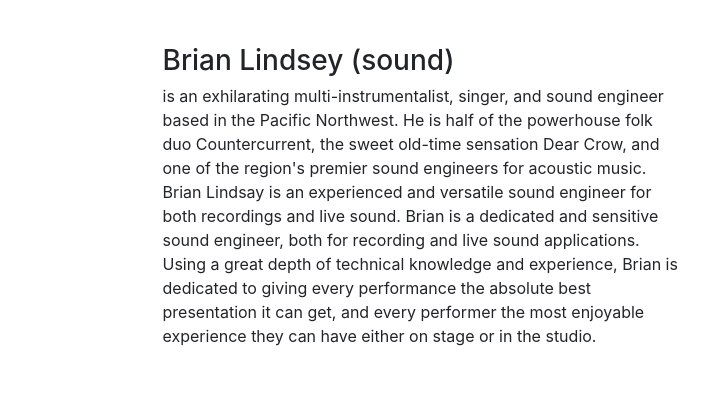
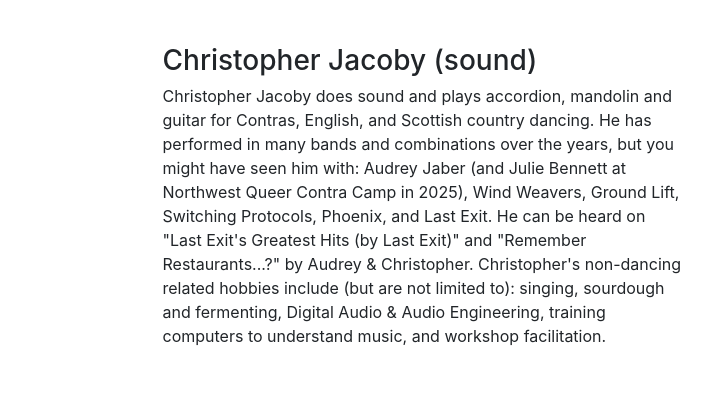
Before and after one commit to queer-contra/queercontradance.org, a plain HTML site: page queercamp.html in a window 1280 px wide. Shown: the part 3460-3858 px from the top of the page, 0-713 px from the left. Drawn offline with nearby package versions, Linux system fonts and the light colour scheme; grey boxes are pictures that could not be loaded.

Commit message:
Fix sound engineer mismatch: Christopher Jacoby, not Brian Lindsey
The source doc swapped in a new sound engineer photo but left last
year's Brian Lindsay bio text underneath. Replace with Christopher
Jacoby's actual bio and rename the image file to match.

Co-Authored-By: Claude Sonnet 5 <noreply@anthropic.com>

```diff
--- a/queercamp.html
+++ b/queercamp.html
@@ -222,19 +222,19 @@
             </div>
           </div>
 
-          <!-- Brian Lindsey -->
+          <!-- Christopher Jacoby -->
           <div class="staff-member image-right">
             <div class="staff-image">
-              <img src="images/qcc2027/brianlindsey.png" class="img-fluid img-thumbnail" alt="Brian Lindsey"/>
+              <img src="images/qcc2027/christopherjacoby.png" class="img-fluid img-thumbnail" alt="Christopher Jacoby"/>
             </div>
             <div class="staff-content">
-              <h3>Brian Lindsey (sound)</h3>
+              <h3>Christopher Jacoby (sound)</h3>
               <p>
-                is an exhilarating multi-instrumentalist, singer, and sound engineer based in the Pacific Northwest.
-                He is half of the powerhouse folk duo Countercurrent, the sweet old-time sensation Dear Crow, and one of the region's premier sound engineers for acoustic music.
-                Brian Lindsay is an experienced and versatile sound engineer for both recordings and live sound. Brian is a dedicated and sensitive sound engineer,
-                both for recording and live sound applications. Using a great depth of technical knowledge and experience,
-                Brian is dedicated to giving every performance the absolute best presentation it can get, and every performer the most enjoyable experience they can have either on stage or in the studio.
+                Christopher Jacoby does sound and plays accordion, mandolin and guitar for Contras, English, and Scottish country dancing.
+                He has performed in many bands and combinations over the years, but you might have seen him with: Audrey Jaber (and Julie Bennett at Northwest Queer Contra Camp in 2025),
+                Wind Weavers, Ground Lift, Switching Protocols, Phoenix, and Last Exit.
+                He can be heard on "Last Exit's Greatest Hits (by Last Exit)" and "Remember Restaurants...?" by Audrey & Christopher.
+                Christopher's non-dancing related hobbies include (but are not limited to): singing, sourdough and fermenting, Digital Audio & Audio Engineering, training computers to understand music, and workshop facilitation.
               </p>
             </div>
           </div>
```
Also changed, not shown: 2 other files.
